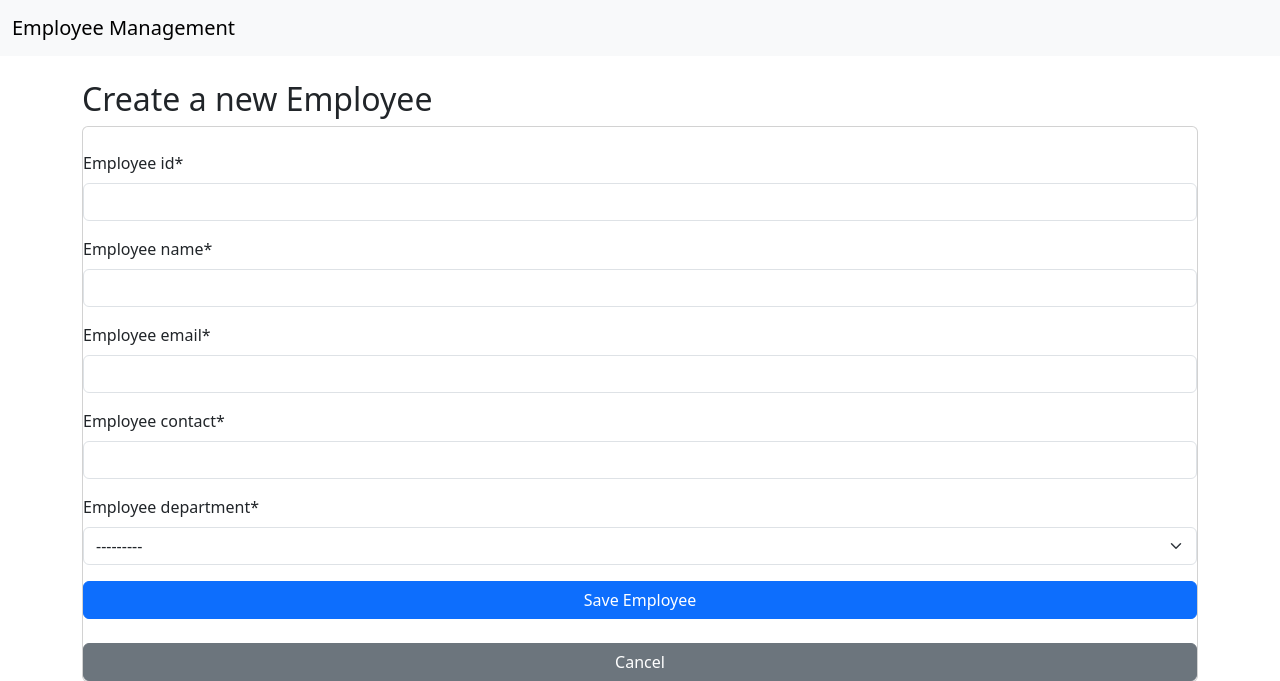
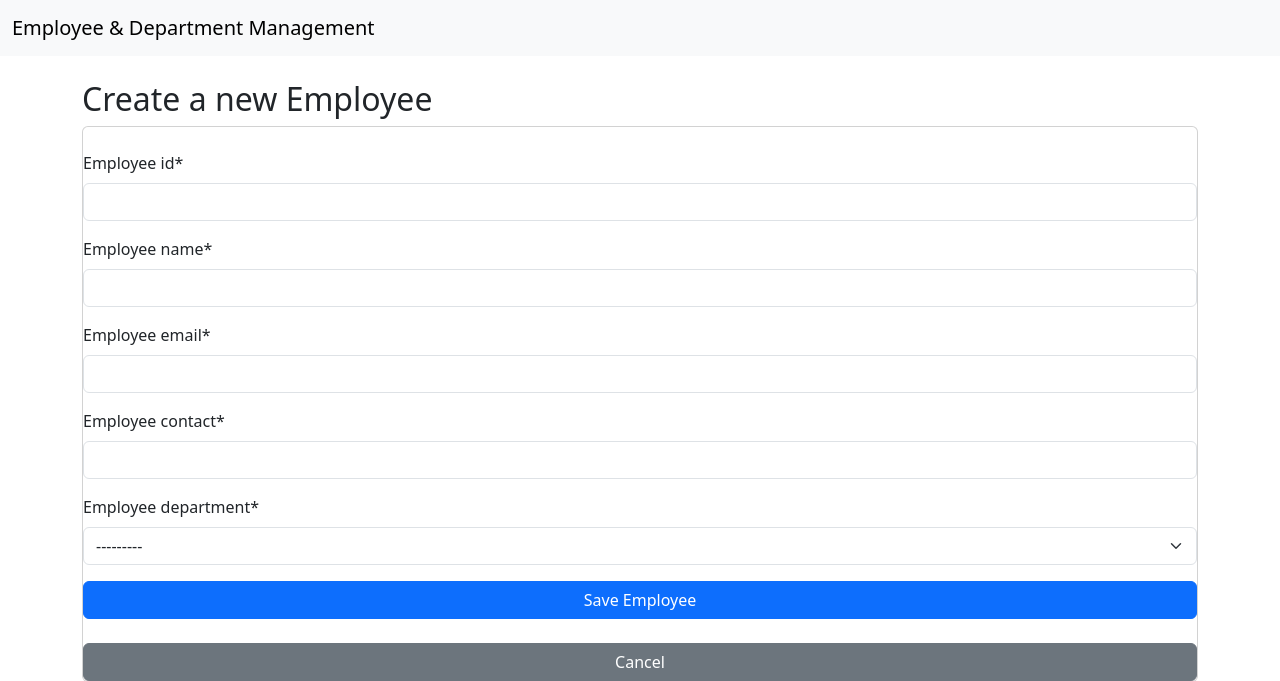
Before and after one commit to navadeep-cst/Employee-CRUD-Django, a Django app: page /create/ in a window 1280 px wide. Shown: the top 681 px of the page. Run offline with Django 5.2, Linux system fonts and the light colour scheme; data that the repository does not hold is empty; some libraries are stand-ins or nearby versions.

Commit message:
Added Department to the navbar

```diff
--- a/employee/templates/base.html
+++ b/employee/templates/base.html
@@ -17,7 +17,7 @@
 <body>
     <nav class="navbar navbar-light navbar-expand-lg bg-body-tertiary">
         <div class="container-fluid">
-            <a class="navbar-brand" href="{%url 'list'%}">Employee Management</a>
+            <a class="navbar-brand" href="{%url 'list'%}">Employee & Department Management</a>
         </div>
     </nav>
 
```
